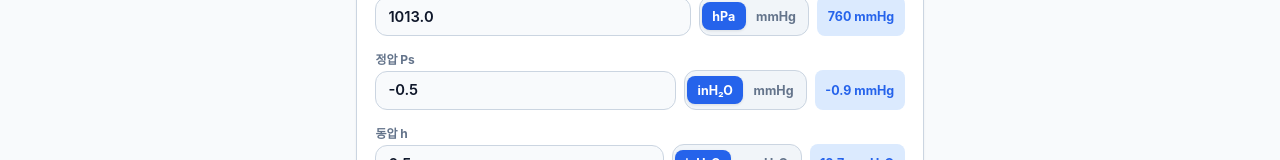
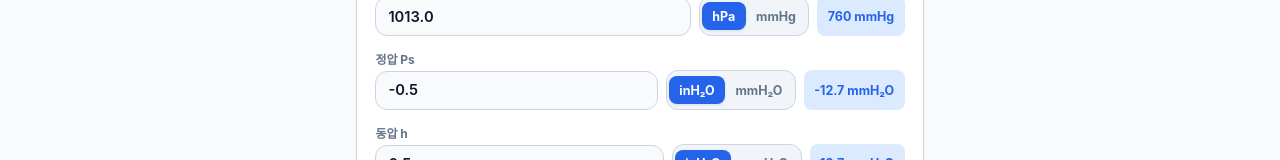
Before and after one commit to gado3241/kfactor-pwa, a plain HTML site: page index.html in a window 1280 px wide. Shown: the part 718-878 px from the top of the page. Drawn offline with Linux system fonts and the light colour scheme.

Commit message:
Add files via upload

```diff
--- a/app.js
+++ b/app.js
@@ -111,8 +111,9 @@ function runCalculationEngine() {
   const paInmmHgExact = state.paUnit === 'MMHG' ? state.paVal : (state.paVal * 760.0 / 1013.0);
   const paInmmHg = excelRound(paInmmHgExact, 2);
 
-  const psInInH2O = state.psUnit === 'INH2O' ? excelRound(state.psVal, 1) : excelRound(state.psVal * 13.6 / 25.4, 1);
-  const psInmmHgExact = state.psUnit === 'MMHG' ? state.psVal : (state.psVal * 25.4 / 13.6);
+  const psInInH2O = state.psUnit === 'INH2O' ? excelRound(state.psVal, 1) : excelRound(state.psVal / 25.4, 1);
+  const psInmmH2O = state.psUnit === 'MMH2O' ? excelRound(state.psVal, 1) : excelRound(state.psVal * 25.4, 1);
+  const psInmmHgExact = state.psUnit === 'MMH2O' ? (state.psVal / 13.6) : (state.psVal * 25.4 / 13.6);
   const psInmmHg = excelRound(psInmmHgExact, 1);
 
   const hInInH2O = state.hUnit === 'INH2O' ? state.hVal : (state.hVal / 25.4);
@@ -190,7 +191,7 @@ function runCalculationEngine() {
   const vm0 = (273.0 + tmInC) !== 0 ? excelRound(actualVmLiter * 273.0 / (273.0 + tmInC) * (paInmmHg + deltaHInmmHg) / 760.0, 2) : 0.0;
 
   state.results = {
-    tsInC, tsInF, tmInC, tmInF, paInmmHg, paInhPa, psInInH2O, psInmmHg, hInInH2O, hInmmH2O,
+    tsInC, tsInF, tmInC, tmInF, paInmmHg, paInhPa, psInInH2O, psInmmH2O, psInmmHg, hInInH2O, hInmmH2O,
     o2Avg: excelRound(o2Avg, 2),
     co2Avg: excelRound(co2Avg, 2),
     md, vmFt3, vmLiter, actualVmLiter, kf,
@@ -377,7 +378,7 @@ function updateUI() {
   // 2. Unit conversion displays
   document.getElementById('tsConvertedText').textContent = state.tsUnit === 'C' ? `${excelRound(res.tsInF, 1)} °F` : `${excelRound(res.tsInC, 1)} °C`;
   document.getElementById('paConvertedText').textContent = state.paUnit === 'HPA' ? `${excelRound(res.paInmmHg, 2)} mmHg` : `${excelRound(res.paInhPa, 1)} hPa`;
-  document.getElementById('psConvertedText').textContent = state.psUnit === 'INH2O' ? `${excelRound(res.psInmmHg, 1)} mmHg` : `${excelRound(res.psInInH2O, 1)} inH₂O`;
+  document.getElementById('psConvertedText').textContent = state.psUnit === 'INH2O' ? `${excelRound(res.psInmmH2O, 1)} mmH₂O` : `${excelRound(res.psInInH2O, 3)} inH₂O`;
   document.getElementById('hConvertedText').textContent = state.hUnit === 'INH2O' ? `${excelRound(res.hInmmH2O, 1)} mmH₂O` : `${excelRound(res.hInInH2O, 3)} inH₂O`;
   document.getElementById('tmConvertedText').textContent = state.tmUnit === 'C' ? `${excelRound(res.tmInF, 1)} °F` : `${excelRound(res.tmInC, 1)} °C`;
 
@@ -591,7 +592,7 @@ function bindInputEvents() {
   // Unit Chips for Tab 1
   bindUnitToggle('tsUnitC', 'tsUnitF', (unit) => { state.tsUnit = unit; });
   bindUnitToggle('paUnitHpa', 'paUnitMmhg', (unit) => { state.paUnit = unit; });
-  bindUnitToggle('psUnitInH2O', 'psUnitMmhg', (unit) => { state.psUnit = unit; });
+  bindUnitToggle('psUnitInH2O', 'psUnitMmH2O', (unit) => { state.psUnit = unit; });
   bindUnitToggle('hUnitInH2O', 'hUnitMmH2O', (unit) => { state.hUnit = unit; });
   bindUnitToggle('tmUnitC', 'tmUnitF', (unit) => { state.tmUnit = unit; });
   bindUnitToggle('vmUnitLiter', 'vmUnitFt3', (unit) => {
--- a/index.html
+++ b/index.html
@@ -138,9 +138,9 @@
           </div>
           <div class="unit-toggle-group">
             <button class="unit-chip active" id="psUnitInH2O" data-unit="INH2O">inH₂O</button>
-            <button class="unit-chip" id="psUnitMmhg" data-unit="MMHG">mmHg</button>
+            <button class="unit-chip" id="psUnitMmH2O" data-unit="MMH2O">mmH₂O</button>
           </div>
-          <div class="conversion-text" id="psConvertedText">-0.9 mmHg</div>
+          <div class="conversion-text" id="psConvertedText">-12.7 mmH₂O</div>
         </div>
 
         <!-- h Dynamic Pressure -->
```
